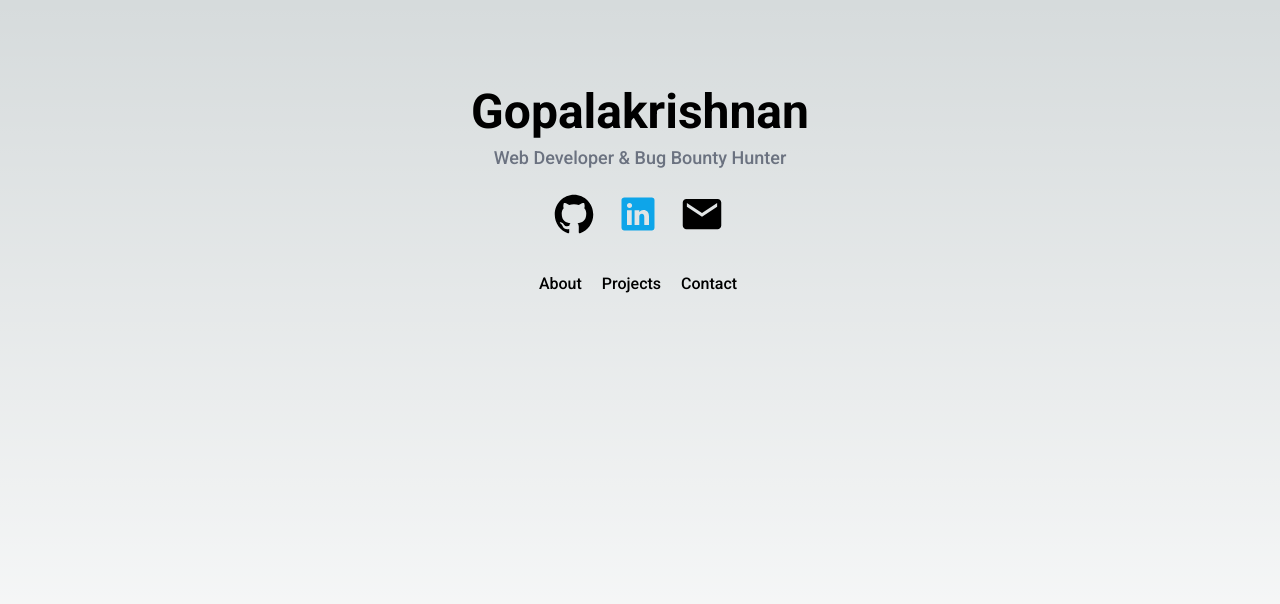
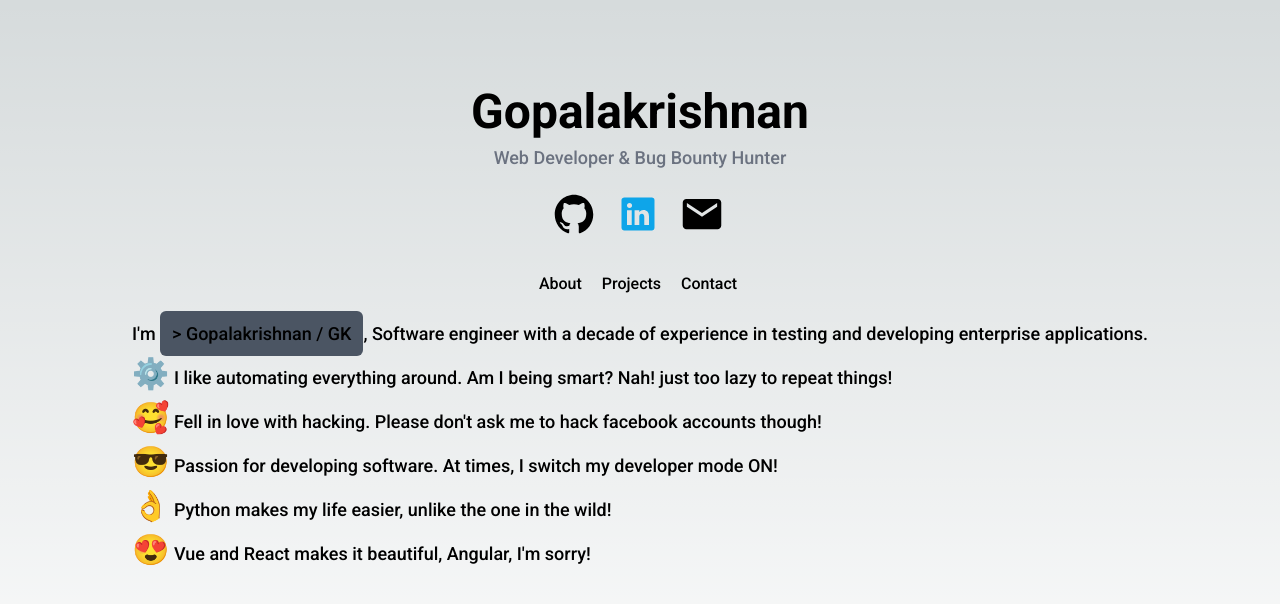
Before and after one commit to gkcodez/gkcodez.github.io, a Next.js app: page / in a window 1280 px wide. Shown: the top 604 px of the page. Built offline with nearby package versions, Linux system fonts and the light colour scheme.

Commit message:
Added content in about page

```diff
--- a/app/page.tsx
+++ b/app/page.tsx
@@ -15,6 +15,15 @@ export default function Home() {
         <button className="nav-button p-2 mr-1">Projects</button>
         <button className="nav-button p-2 mr-1">Contact</button>
       </nav>
+
+      <div id="about-section" className="text-lg mt-2">
+      <p className="mt-2">I'm <span className="bg-gray-600 p-3 rounded-md">&gt; Gopalakrishnan / GK</span>, Software engineer with a decade of experience in testing and developing enterprise applications.</p>
+      <p className="mt-2"><span className="text-3xl">⚙️</span> I like automating everything around. Am I being smart? Nah! just too lazy to repeat things!</p>
+      <p className="mt-2"><span className="text-3xl">🥰</span> Fell in love with hacking. Please don't ask me to hack facebook accounts though!</p>
+      <p className="mt-2"><span className="text-3xl">😎</span> Passion for developing software. At times, I switch my developer mode ON!</p>
+      <p className="mt-2"><span className="text-3xl">👌</span> Python makes my life easier, unlike the one in the wild!</p>
+      <p className="mt-2"><span className="text-3xl">😍</span> Vue and React makes it beautiful, Angular, I'm sorry!</p>
+      </div>
     </main>
   )
 }
```
